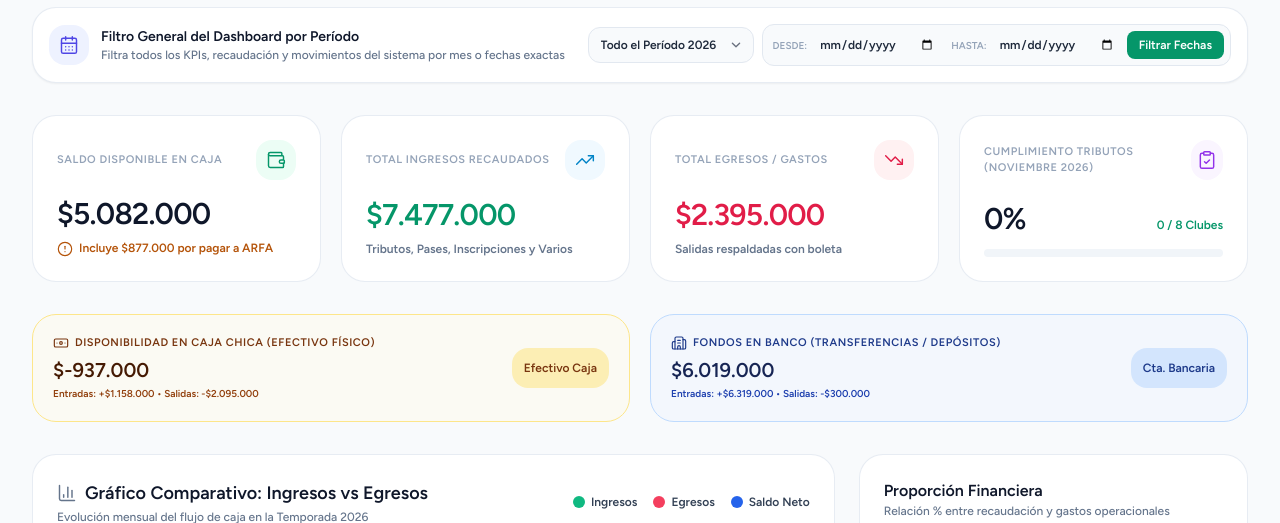
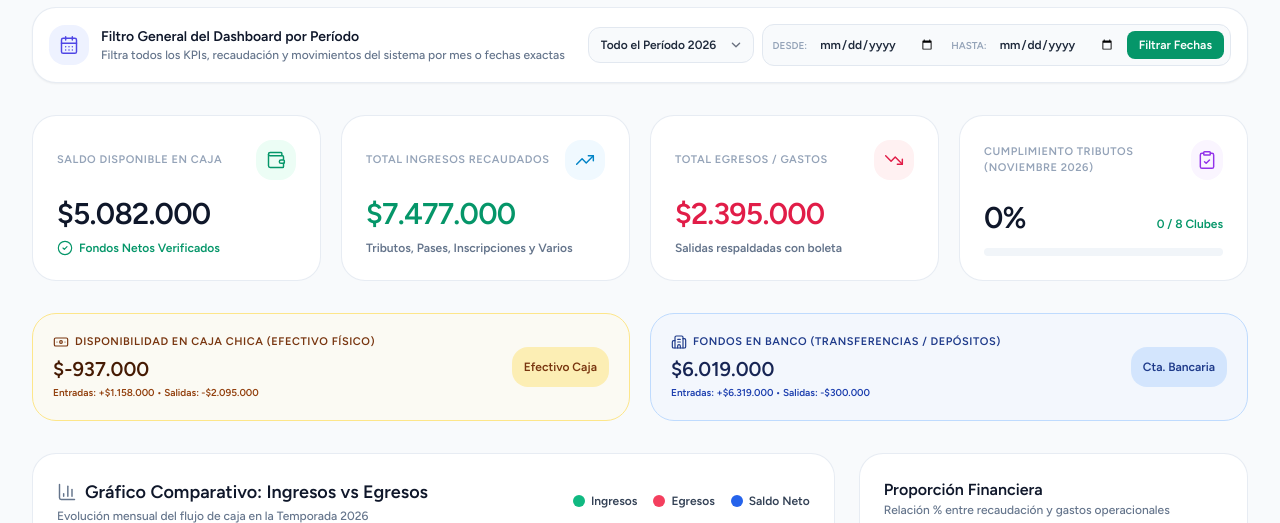
Before and after one commit to proscomsoluciones/gestion-financiera-afc, a Laravel app: page /dashboard in a window 1280 px wide. Shown: the part 203-726 px from the top of the page. Run offline with Laravel 12, Linux system fonts and the light colour scheme; a user stored in the database is signed in; data comes from the database, SQL or seed files in the repository; style sheets or scripts are compiled from the project's sources; parts of the project's set-up code (start-up, migrations or seed data) failed here and were passed over; some libraries are stand-ins or nearby versions.

Commit message:
fix(dashboard): quitar la leyenda de ARFA bajo el saldo en caja
El pendiente con ARFA se mantiene en su propio recuadro de la tarjeta de
distribución ARFA vs Asociación.

Co-Authored-By: Claude Opus 5.5 <noreply@anthropic.com>

```diff
--- a/resources/js/Pages/Dashboard.tsx
+++ b/resources/js/Pages/Dashboard.tsx
@@ -8,7 +8,6 @@ import {
     BookOpen,
     ChevronLeft,
     ChevronRight,
-    CircleAlert,
     Building2,
     CalendarDays,
     CircleCheck,
@@ -457,17 +456,10 @@ export default function Dashboard({
                                 <h3 className="text-3xl font-black tracking-tight text-slate-900">
                                     {formatCLP(kpis.net_balance)}
                                 </h3>
-                                {kpis.arfa_balance && kpis.arfa_balance.pending > 0 ? (
-                                    <div className="mt-2 flex items-start gap-1.5 text-xs font-bold text-amber-700">
-                                        <CircleAlert className="mt-px h-4 w-4 shrink-0" strokeWidth={1.75} aria-hidden="true" />
-                                        <span>Incluye {formatCLP(kpis.arfa_balance.pending)} por pagar a ARFA</span>
-                                    </div>
-                                ) : (
-                                    <div className="mt-2 flex items-center gap-1.5 text-xs font-bold text-emerald-600">
-                                        <CircleCheck className="h-4 w-4" strokeWidth={1.75} aria-hidden="true" />
-                                        <span>Fondos Netos Verificados</span>
-                                    </div>
-                                )}
+                                <div className="mt-2 flex items-center gap-1.5 text-xs font-bold text-emerald-600">
+                                    <CircleCheck className="h-4 w-4" strokeWidth={1.75} aria-hidden="true" />
+                                    <span>Fondos Netos Verificados</span>
+                                </div>
                             </div>
                         </div>
 
```
